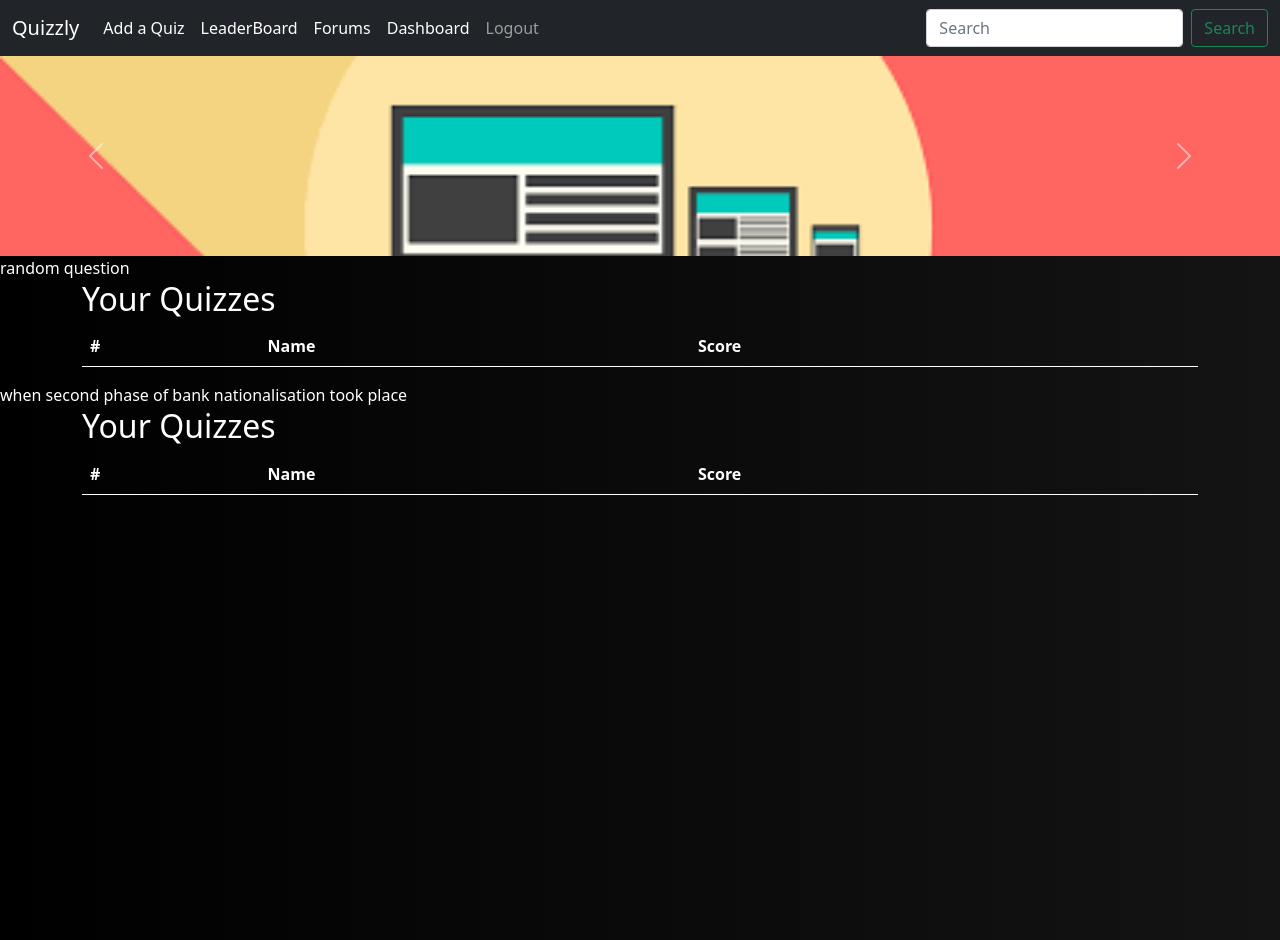
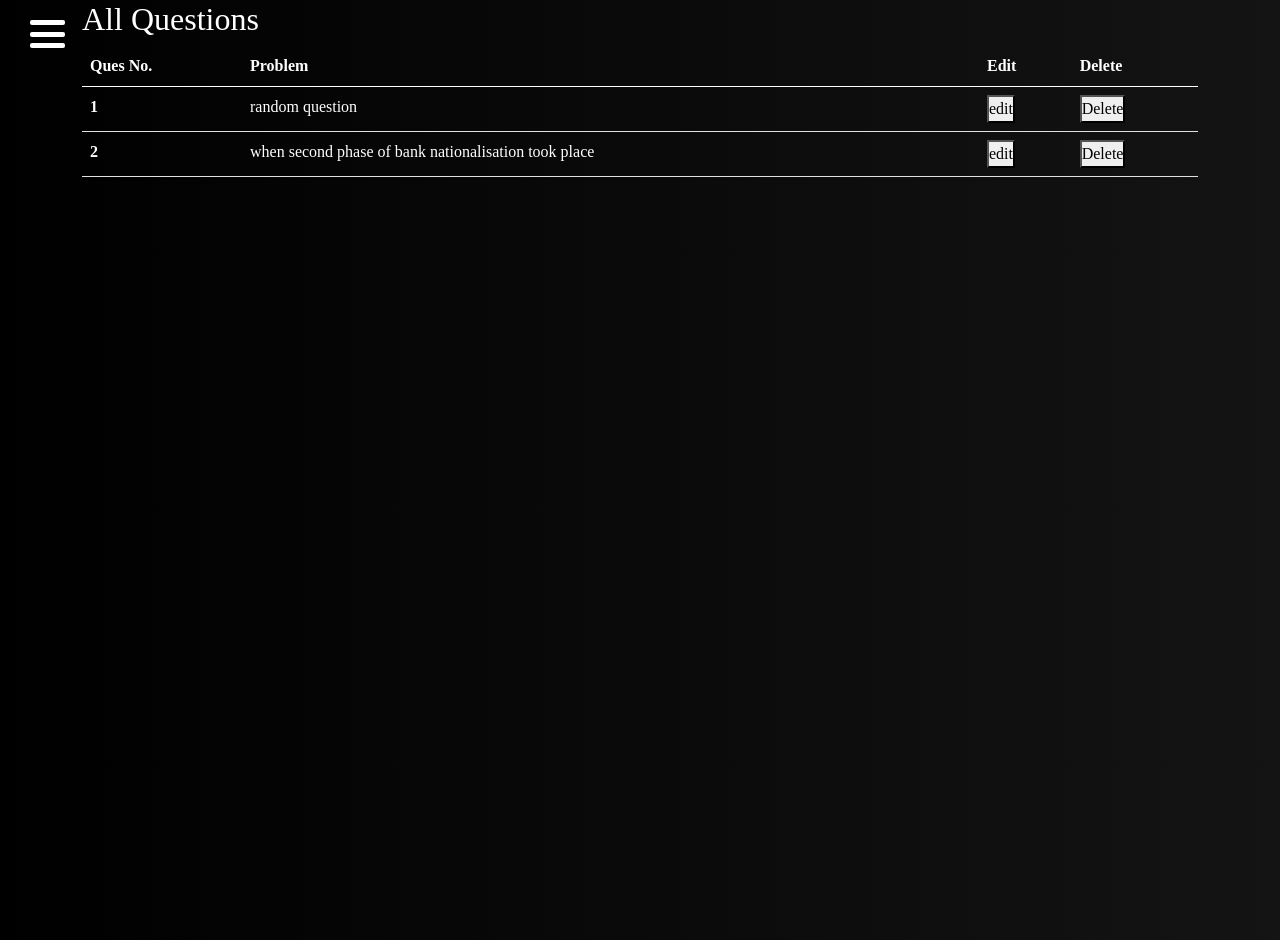
Before and after one commit to varunjha18/Quizzly-updated, a Django app: page /view_questions/2 in a window 1280 px wide. Run offline with Django 3.2, Linux system fonts and the light colour scheme; a user stored in the database is signed in; data comes from the database, SQL or seed files in the repository; both versions use the stored data as it was after the commit; lists and menus that the app fills with data are empty; some libraries are stand-ins or nearby versions.

Commit message:
changed the navbar style

```diff
--- /dev/null
+++ b/next_task.txt
@@ -0,0 +1,6 @@
+what next
+
+1. add tags/created by to quiz class
+2. setup timing for a quiz
+3. setup statistics for a quiz
+4. edit templates(mostly all)
--- a/quizzes/urls.py
+++ b/quizzes/urls.py
@@ -10,5 +10,6 @@ urlpatterns = [
    path('view_questions/<int:quiz_id>',views.view_questions,name='view_questions'),
    path('create_quiz',views.create_quiz,name='create_quiz'),
    path('create_questions/<int:quiz_id>/<int:no_of_ques>',views.create_questions,name='create_questions'),
+   path('edit_question/<int:quiz_id>/<int:question_no>',views.edit_question,name='edit_question'),
    # path('<int:quiz_id>',views.question,name='question'),
 ]
--- a/quizzes/views.py
+++ b/quizzes/views.py
@@ -143,10 +143,20 @@ def create_questions(request,quiz_id,no_of_ques):
 
 def view_questions(request,quiz_id):
     all_questions=Question.objects.filter(quiz_id=quiz_id)
-    print(quiz_id,all_questions,'wrvrgkbh3jkwbkuhbiubjkjbmbkbkjbjkbkbjb,mbkkjbkbjh')
 
 
     data={
         'all_questions':all_questions,
+        'quiz_id':quiz_id,
     }
     return render(request,'view_questions.html',data)
+
+
+def edit_question(request,quiz_id,question_no):
+    if request.method=='POST':
+        print(request.POST.get('problem','nope'),'wewnevkjwbevw,vejw,evw,vwj,')
+
+    question=get_object_or_404(Question,quiz_id=quiz_id,question_no=question_no)
+    data={'question':question}
+
+    return render(request,'edit_question.html',data)
--- /dev/null
+++ b/static/css/navbar.css
@@ -0,0 +1,239 @@
+html,
+body {
+    height: 100%;
+}
+
+body {
+    min-height: 100%;
+    font-family: 'Rozha One', serif;
+}
+
+* {
+    margin: 0;
+    padding: 0;
+    box-sizing: border-box;
+}
+
+@keyframes updown {
+    0%,
+    50%,
+    100% {
+        transform: translatey(0);
+    }
+    20% {
+        transform: translatey(5px);
+    }
+    25% {
+        transform: translatey(-20px);
+    }
+    30% {
+        transform: translatey(20px);
+    }
+    35% {
+        transform: translatey(-5px);
+    }
+}
+
+.hamburger {
+    position: fixed;
+    left: 30px;
+    top: 30px;
+    display: flex;
+    height: 18px;
+    width: 24px;
+    flex-direction: column;
+    justify-content: space-between;
+    cursor: pointer;
+    user-select: none;
+    z-index: 10;
+}
+
+.hamburger__icon {
+    display: inline-block;
+    height: 5px;
+    width: 35px;
+    background: #fff;
+    border-radius: 2px;
+    margin-top: -10px;
+}
+
+.sidebar {
+    height: 110vh;
+    width: 270px;
+    background: #fff;
+    position: fixed;
+    top: 0;
+    left: 0;
+    padding: 0 60px;
+    display: flex;
+    flex-direction: column;
+    transform: translatex(-100%);
+    transition: transform 0.4s ease-in-out;
+    z-index: 10;
+}
+
+.sidebar__close {
+    position: absolute;
+    top: 40%;
+    right: -45px;
+    background: #fff;
+    height: 90px;
+    width: 90px;
+    border-radius: 50%;
+    box-shadow: 0 0 20px 20px rgba(0, 0, 0, 0.03);
+    display: flex;
+    justify-content: center;
+    align-items: center;
+    transform: translatex(-100%);
+    cursor: pointer;
+    transition: transform 0.4s ease-in-out 0.2s;
+}
+
+.sidebar__close::before,
+.sidebar__close::after {
+    content: "";
+    height: 2px;
+    background: #898989;
+    width: 24px;
+    display: block;
+    position: absolute;
+}
+
+.sidebar__close::after {
+    transform: rotate(90deg);
+}
+
+.sidebar__menu {
+    display: flex;
+    flex-direction: column;
+    flex: 1;
+    justify-content: flex-start;
+    font-size: 27px;
+    margin-top: 80px;
+    margin-bottom: 80px;
+    color: #141414;
+}
+
+.sidebar__menu a {
+    color: currentcolor;
+    text-decoration: none;
+    transform: translatex(-80%);
+    transition: transform 0.4s ease-in-out;
+    margin-left: -35px;
+    line-height: 50px;
+}
+
+.sidebar__menu a::before {
+    content: "";
+    height: 2px;
+    background: #898989;
+    width: 120px;
+    position: relative;
+    bottom: -2px;
+    left: 0;
+    transform: translatex(-50%);
+    opacity: 0;
+    transition: transform 0.4s ease-in-out, opacity 0.4s linear;
+}
+
+.sidebar__menu a:hover {
+    /* transform: translatex(0); */
+    /* opacity: 1; */
+    color: rgb(1, 75, 75) !important;
+    font-weight: 600;
+}
+
+.sidebar__menu a:nth-child(1) {
+    transition-delay: 0.05s;
+}
+
+.sidebar__menu a:nth-child(2) {
+    transition-delay: 0.1s;
+}
+
+.sidebar__menu a:nth-child(3) {
+    transition-delay: 0.15s;
+}
+
+.sidebar__menu a:nth-child(4) {
+    transition-delay: 0.2s;
+}
+
+.sidebar__menu a:nth-child(5) {
+    transition-delay: 0.25s;
+}
+
+.sidebar__menu a:nth-child(6) {
+    transition-delay: 0.25s;
+}
+
+.sidebar__menu a:nth-child(7) {
+    transition-delay: 0.25s;
+}
+
+.sidebar__menu a:nth-child(8) {
+    transition-delay: 0.25s;
+}
+
+.sidebar__menu a:nth-child(9) {
+    transition-delay: 0.25s;
+}
+
+.sidebar__menu a:nth-child(10) {
+    transition-delay: 0.25s;
+}
+
+.sidebar__menu a:nth-child(11) {
+    transition-delay: 0.25s;
+}
+
+.sidebar__menu a:nth-child(12) {
+    transition-delay: 0.25s;
+}
+
+.menu-control {
+    display: none;
+    z-index: 10;
+}
+
+.menu-control:checked+.sidebar {
+    transform: translatex(0);
+}
+
+.menu-control:checked+.sidebar .sidebar__close {
+    transform: translatex(0) rotate(45deg);
+}
+
+.menu-control:checked+.sidebar .sidebar__menu a {
+    transform: translatex(0);
+}
+
+.profile_navbar {
+    background-image: url('../img/aaaaaaa.jpeg');
+    width: 110px;
+    height: 110px;
+    border-radius: 50%;
+    background-size: cover;
+    background-position: center;
+}
+
+
+/* carousal css     carousal css    carousal css */
+
+#carousal-image-1 {
+    background-image: url('../img/header-1.png');
+    background-position: center;
+    background-size: cover;
+}
+
+#carousal-image-2 {
+    background-image: url('../img/header-2.png');
+    background-position: center;
+    background-size: cover;
+}
+
+#carousal-image-3 {
+    background-image: url('../img/header-3.png');
+    background-position: center;
+    background-size: cover;
+}
--- a/static/js/app.js
+++ b/static/js/app.js
@@ -1,7 +1,7 @@
 setTimeout(function() {
     mes = document.getElementById('message')
-    console.log(mes)
-    console.log('this function is working')
+        // console.log(mes)
+        // console.log('this function is working')
 
     $('#message').fadeOut('slow');
 }, 5000)
--- a/templates/base.html
+++ b/templates/base.html
@@ -9,12 +9,18 @@
     <meta name="viewport" content="width=device-width, initial-scale=1">
 
     <!-- Bootstrap CSS -->
-    <!-- <link href="https://cdn.jsdelivr.net/npm/bootstrap@5.0.1/dist/css/bootstrap.min.css" rel="stylesheet" integrity="sha384-+0n0xVW2eSR5OomGNYDnhzAbDsOXxcvSN1TPprVMTNDbiYZCxYbOOl7+AMvyTG2x" crossorigin="anonymous">  -->
+    <!-- <link href="https://cdn.jsdelivr.net/npm/bootstrap@5.0.1/dist/css/bootstrap.min.css" rel="stylesheet" integrity="sha384-+0n0xVW2eSR5OomGNYDnhzAbDsOXxcvSN1TPprVMTNDbiYZCxYbOOl7+AMvyTG2x" crossorigin="anonymous"> -->
+
+    <!-- Apply your custom CSS in this block -->
+
     {% block custom_css %}{% endblock custom_css %}
+    <!-- Apply your custom CSS in this block -->
+
+
     <link href="{% static 'css/bootstrap.css' %}" rel="stylesheet">
+    <link rel="stylesheet" href="{% static 'css/navbar.css' %}">
 
     <title>Quizzly</title>
-
 </head>
 
 
@@ -27,90 +33,65 @@
 
 
     <!-- navbar  navbar navbar -->
-    <nav class="navbar navbar-expand-lg navbar-dark bg-dark">
-        <div class="container-fluid">
-            <a class="navbar-brand" href="{% url 'home' %}">Quizzly</a>
+    <label for="menu-control" class="hamburger">
 
-            <div class="collapse navbar-collapse" id="navbarSupportedContent">
-                <ul class="navbar-nav me-auto mb-2 mb-lg-0">
-                    <li class="nav-item">
-                        <a class="nav-link active" aria-current="page" href="{% url 'create_quiz' %}">Add a Quiz</a>
-                    </li>
-                    <li class="nav-item">
-                        <a class="nav-link active" aria-current="page" href="#">LeaderBoard</a>
-                    </li>
-                    <li class="nav-item">
-                        <a class="nav-link active" aria-current="page" href="#">Forums</a>
-                    </li>
-                    <li class="nav-item">
-                        <a class="nav-link active" aria-current="page" href="{% url 'dashboard' %}">Dashboard</a>
-                    </li>
-                    {% comment %}
-                    <li class="nav-item">
-                        <a class="nav-link" href="#">Link</a>
-                    </li> {% endcomment %} {% comment %}
-                    <li class="nav-item dropdown">
-                        <a class="nav-link dropdown-toggle" href="#" id="navbarDropdown" role="button" data-bs-toggle="dropdown" aria-expanded="false">
-            Dropdown
-          </a>
-                        <ul class="dropdown-menu" aria-labelledby="navbarDropdown">
-                            <li><a class="dropdown-item" href="#">Action</a></li>
-                            <li><a class="dropdown-item" href="#">Another action</a></li>
-                            <li>
-                                <hr class="dropdown-divider">
-                            </li>
-                            <li><a class="dropdown-item" href="#">Something else here</a></li>
-                        </ul>
-                    </li> {% endcomment %}
-                    <li class="nav-item">
-                        {% if request.user.is_authenticated %}
-                        <a class="nav-link" href="{% url 'logout' %}" aria-disabled="true">Logout</a> {% else %}
-                        <a class="nav-link" href="{% url 'login' %}" aria-disabled="true">Login</a> {% endif %}
-                    </li>
-                    {% if not request.user.is_authenticated %}
-                    <li class="nav-item">
-                        <a class="nav-link" href="{% url 'register' %}" aria-disabled="true">Register</a>
-                    </li>
-                    {% endif %}
-                </ul>
-                <form class="d-flex" action="{% url 'home' %}" method="POST">
-                    {% csrf_token %}
-                    <input class="form-control me-2" type="search" name='search' placeholder="Search" aria-label="Search">
-                    <button class="btn btn-outline-success" type="submit">Search</button>
-                </form>
-            </div>
-        </div>
-    </nav>
+        <i class="hamburger__icon"></i>
+        <i class="hamburger__icon"></i>
+        <i class="hamburger__icon"></i>
+      </label>
+
+    <input type="checkbox" id="menu-control" class="menu-control">
+
+    <aside class="sidebar">
+
+        <nav class="sidebar__menu" style="position: relative;top: -60px;">
+            <a href="{% url 'home' %}" style="margin-bottom: 30px;">Quizzly</a> {% if request.user.is_authenticated %}
+            <a href="#">
+                <div style="display: flex;flex-direction: column">
+                    <div class='profile_navbar' style="margin-left: -10px;"> </div>
+                    <h2 style="line-height: 17px;
+                    margin-top: 25px;
+                    font-weight: 600;transition-delay: 0.25s;">Hi, {{request.user.first_name}}</h2>
+                </div>
+            </a>
+            <a href="{% url 'dashboard' %}">Dashboard</a> {% endif %}
+            <hr style="width: 222px;
+            position: relative;
+            left: -4vw;
+            margin-top: 10px;margin-bottom: 0px;">
+
+
+            <a href="{% url 'create_quiz' %}">Create a Quiz</a>
+            <a href="">LeaderBoard</a>
+            <a href="">Forums</a> {% if request.user.is_authenticated %}
+            <a href="{% url 'logout' %}">Logout</a> {% else %}
+            <a href="{% url 'login' %}">Login</a> {% endif %} {% if not request.user.is_authenticated %}
+            <a href="{% url 'register' %}">Register</a> {% endif %}
+        </nav>
+
+        <label for="menu-control" class="sidebar__close"></label>
+
+
+    </aside>
+
+
+
 
 
     <!-- navbar  navbar navbar -->
 
     {% comment %} carousal fading one carousal fading one carousal fadin one {% endcomment %}
-    <div id="carouselExampleFade" class="carousel slide carousel-fade" data-bs-ride="carousel">
-        <div class="carousel-inner">
-            <div class="carousel-item active" style="height:200px;overflow: hidden;">
-                <img src="{% static 'img/header-1.png' %}" class="d-block w-100" alt="...">
-            </div>
-            <div class="carousel-item" style="height:200px;overflow: hidden;">
-                <img src="{% static 'img/header-2.png' %}" class="d-block w-100" alt="...">
-            </div>
-            <div class="carousel-item" style="height:200px;overflow: hidden;">
-                <img src="{% static 'img/header-3.jpg' %}" class="d-block w-100" alt="..." style='top:-50px'>
-            </div>
-        </div>
-        <button class="carousel-control-prev" type="button" data-bs-target="#carouselExampleFade" data-bs-slide="prev">
-    <span class="carousel-control-prev-icon" aria-hidden="true"></span>
-    <span class="visually-hidden">Previous</span>
-  </button>
-        <button class="carousel-control-next" type="button" data-bs-target="#carouselExampleFade" data-bs-slide="next">
-    <span class="carousel-control-next-icon" aria-hidden="true"></span>
-    <span class="visually-hidden">Next</span>
-  </button>
-    </div>
 
 
-    {% include 'includes/messages.html' %} {% comment %} carousal fading one end {% endcomment %} {% block content %} {% endblock content %}
 
+    {% include 'includes/messages.html' %} {% comment %} carousal fading one end {% endcomment %}
+
+
+    <!-- Content Here______ COntent Here _______Content Here ______ -->
+
+    {% block content %} {% endblock content %}
+
+    <!-- Content Here______ COntent Here _______Content Here ______ -->
 
     <!-- Optional JavaScript; choose one of the two! -->
 
@@ -127,8 +108,12 @@
     <script src="../static/js/app.js"></script>
     <script src="https://ajax.googleapis.com/ajax/libs/jquery/3.5.1/jquery.min.js"></script>
 
+
+    <!-- custom JS   custom JS -->
+
     {% block custom_js %}{% endblock custom_js %}
 
+    <!-- custom JS   custom JS -->
 </body>
 
 </html>
--- a/templates/view_questions.html
+++ b/templates/view_questions.html
@@ -1,35 +1,38 @@
-{% extends 'base.html' %}
+{% extends 'base.html' %} {% block custom_css %}{% endblock custom_css %} {% block content %}
 
-{% block custom_css %}{% endblock custom_css %}
-
-
-{% block content %}
-
-{% for ques in all_questions %}
-{{ques.problem}}<br>
 <div class="container">
-    <h2>Your Quizzes</h2>
+    <h2>All Questions </h2>
 
 
     <table class="table table-hover" style="color: white;">
         <thead>
             <tr>
-                <th scope="col">#</th>
-                <th scope="col">Name</th>
-                <th scope="col">Score</th>
-                <th scope="col"></th>
+                <th scope="col">Ques No.</th>
+                <th scope="col">Problem</th>
+                <th scope="col">Edit</th>
+                <th scope="col">Delete</th>
                 <!-- <th scope="col">Action</th> -->
             </tr>
         </thead>
         <tbody>
-            {% for quiz in quizzes_by_user %}
+            {% for ques in all_questions %}
+
+
             <tr style="color: white;">
 
-                <th scope="row">{{quiz.quiz_id}}</th>
-                <td>{{quiz.quiz_title}}</td>
-                <td>nothing</td>
-                <td><a href="{% url 'view_questions' quiz.quiz_id %}">Edit</a></td>
-                {% comment %}
+                <th scope="row">{{ques.question_no}}</th>
+                <td>{{ques.problem}}</td>
+                <td>
+                    <a href="{% url 'edit_question' quiz_id ques.question_no%}">{% csrf_token %}<button>edit</button></a>
+
+                </td>
+                <td>
+                    <form action="{% url 'view_questions' quiz_id %}" method="POST" id="delete_ques">{% csrf_token %}<input type="hidden" value="delete" name='question_ops'></form><button>Delete</button>
+
+                </td>
+
+                {% comment %} <td><a href="{% url 'view_questions' quiz_id %}">Edit</a></td> {% endcomment %}
+                 {% comment %}
                 <td><a href="/cars/{{enquiry.car_id}}" class="btn btn-outline-dark">View Car</a></td> {% endcomment %}
             </tr>
             {% endfor %}
@@ -39,12 +42,8 @@
 
 
 </div>
-{% endfor %}
 
 
 
-{% endblock content %}
 
-
-
-{% block custom_js %}{% endblock custom_js %}
+{% endblock content %} {% block custom_js %}{% endblock custom_js %}
```
Also changed, not shown: templates/edit_question.html (added, +26 -0 lines), templates/test_site.html (+112 -60 lines), db.sqlite3, media/photos/21/06/IMG_20190122_231113_273_Iam4KGI.jpg (added), static/img/aaaaaaa.jpeg (added).
